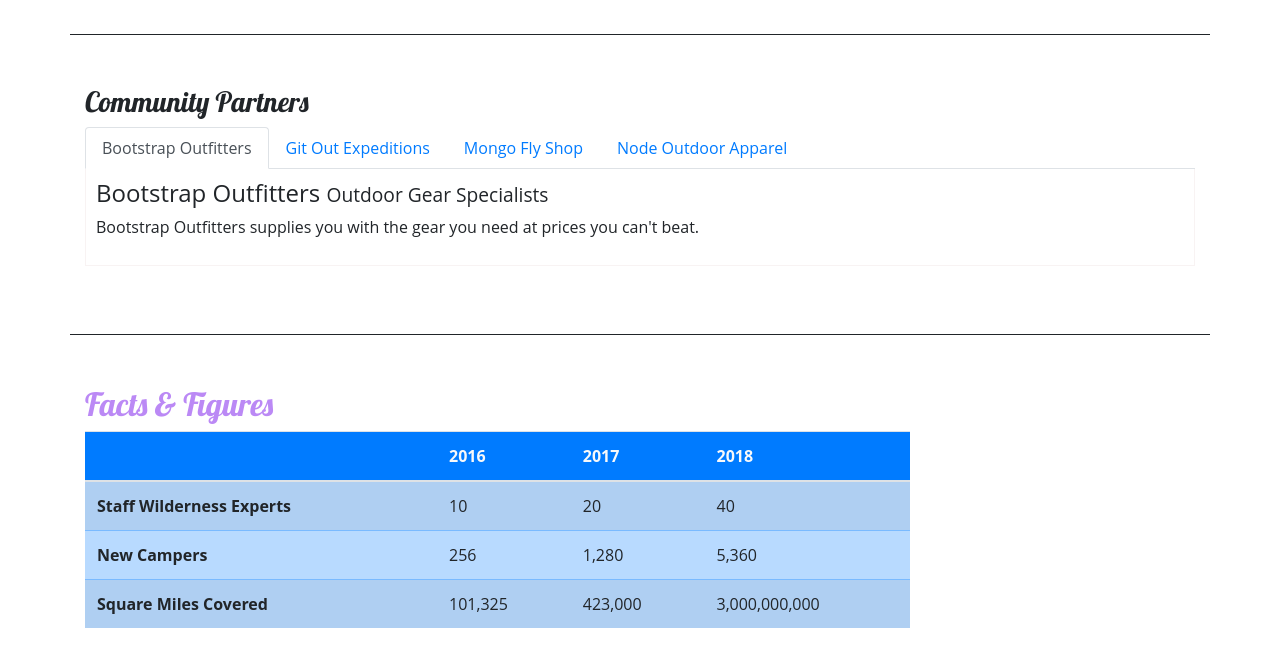
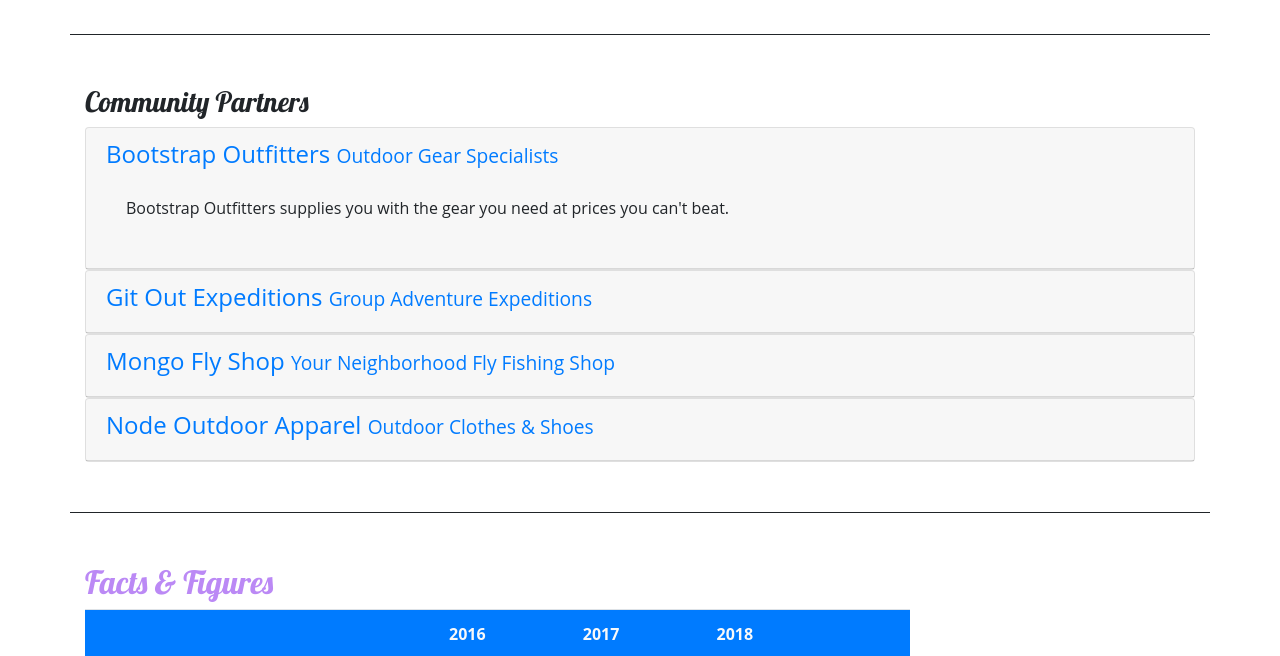
Before and after one commit to laisdebortoli/nucampsite, a website: page aboutus.html in a window 1280 px wide. Shown: the part 794-1450 px from the top of the page. Drawn offline with nearby package versions, Linux system fonts and the light colour scheme.

Commit message:
Accordion

```diff
--- a/aboutus.html
+++ b/aboutus.html
@@ -139,33 +139,63 @@
       <div class="col-12">
           <h3>Community Partners</h3>
 
-          <!-------------TAB BAR----------->
-          <ul class="nav nav-tabs">
-            <li class="nav-item"><a class="nav-link active" href="#bootstrap" role="tab" data-toggle="tab">Bootstrap Outfitters</li></a>
-            <li class="nav-item"><a class="nav-link" href="#expeditions" role="tab" data-toggle="tab"> Git Out Expeditions</a></li>
-            <li class="nav-item"><a class="nav-link" href="#mongo" role="tab" data-toggle="tab">Mongo Fly Shop</a></li>
-            <li class="nav-item"><a class="nav-link" href="#outdoor" role="tab" data-toggle="tab">Node Outdoor Apparel</a> </li>
-          </ul>
-        <div class="tab-content">
-          <div role="tabpanel" class="tab-pane fade show active" id="bootstrap">
-            <h4>Bootstrap Outfitters <small>Outdoor Gear Specialists</small></h4>
+        <!-----ACCORDION------>
+        <div id="accordion">
+              <div class="card">
+                <div role="tab" class="card-header">
+                    <h4>
+                        <a class="collapsed" data-toggle="collapse" data-target="#bootstrap">Bootstrap Outfitters <small>Outdoor Gear Specialists</small></a>
+                    </h4>
+                    <div class="collapse show" id="bootstrap">
+                      <div class="card-body">
                         <p class="d-none d-sm-block"> Bootstrap Outfitters supplies you with the gear you need at prices
                         you can't beat. </p>
                       </div>
-          <div role="tabpanel" class="tab-pane fade" id="expeditions">
-            <h4> Git Out Expeditions <small>Group Adventure Expeditions</small></h4>
+                    </div>
+                </div>
+              </div>
+
+              <div class="card">
+                <div role="tab" class="card-header">
+                    <h4>
+                      <a class="collapsed" data-toggle="collapse" data-target="#git">
+                        Git Out Expeditions <small>Group Adventure Expeditions</small></a>
+                    </h4>
+                    <div class="collapse" id="git">
+                      <div class="card-body">
                         <p class="d-none d-sm-block"> Join Git Out Expeditions to explore new horizons with a group of
                         other adventurers! </p>
                       </div>
-          <div role="tabpanel" class="tab-pane fade" id="mongo">
-            <h4> Mongo Fly Shop <small>Your Neighborhood Fly Fishing Shop</small></h4>
+                    </div>
+                </div>
+              </div>
+
+              <div class="card">
+                <div role="tab" class="card-header">
+                    <h4>
+                      <a class="collapsed" data-toggle="collapse" data-target="#mongo"> Mongo Fly Shop <small>Your Neighborhood Fly Fishing Shop</small></a>
+                    </h4>
+                    <div class="collapse" id="mongo" data-parent="#accordion">
+                      <div class="card-body">
                         <p class="d-none d-sm-block"> Need a new fishing pole, a tacklebox, or flies of all kinds? Stop by
                         Mongo Fly Shop. </p>
                       </div>
-          <div role="tabpanel" class="tab-pane fade" id="outdoor">
-            <h4>Node Outdoor Apparel <small>Outdoor Clothes & Shoes</small></h4>
+                    </div>
+                </div>
+              </div>
+
+              <div class="card">
+                <div role="tab" class="card-header">
+                    <h4>
+                      <a class="collapsed" data-toggle="collapse" data-target="#node"> Node Outdoor Apparel <small>Outdoor Clothes & Shoes</small></a>
+                    </h4>
+                    <div class="collapse" id="node" data-parent="#accordion">
+                      <div class="card-body">
                         <p class="d-none d-sm-block"> From polar fleeces to swimsuits, hiking boots to waders, a visit to
                         Node will be sure to get you covered.</p>
+                      </div>
+                    </div>
+                </div>
               </div>
         </div>
       </div>
--- a/css/styles.css
+++ b/css/styles.css
@@ -33,7 +33,7 @@ header h2 {
 }
 
 .navbar {
-    background-color: rgb(242, 239, 245);
+    background-color: rgb(111, 92, 130);
 
 }
 
```
Lines whose indentation alone changed are shown as unchanged.
